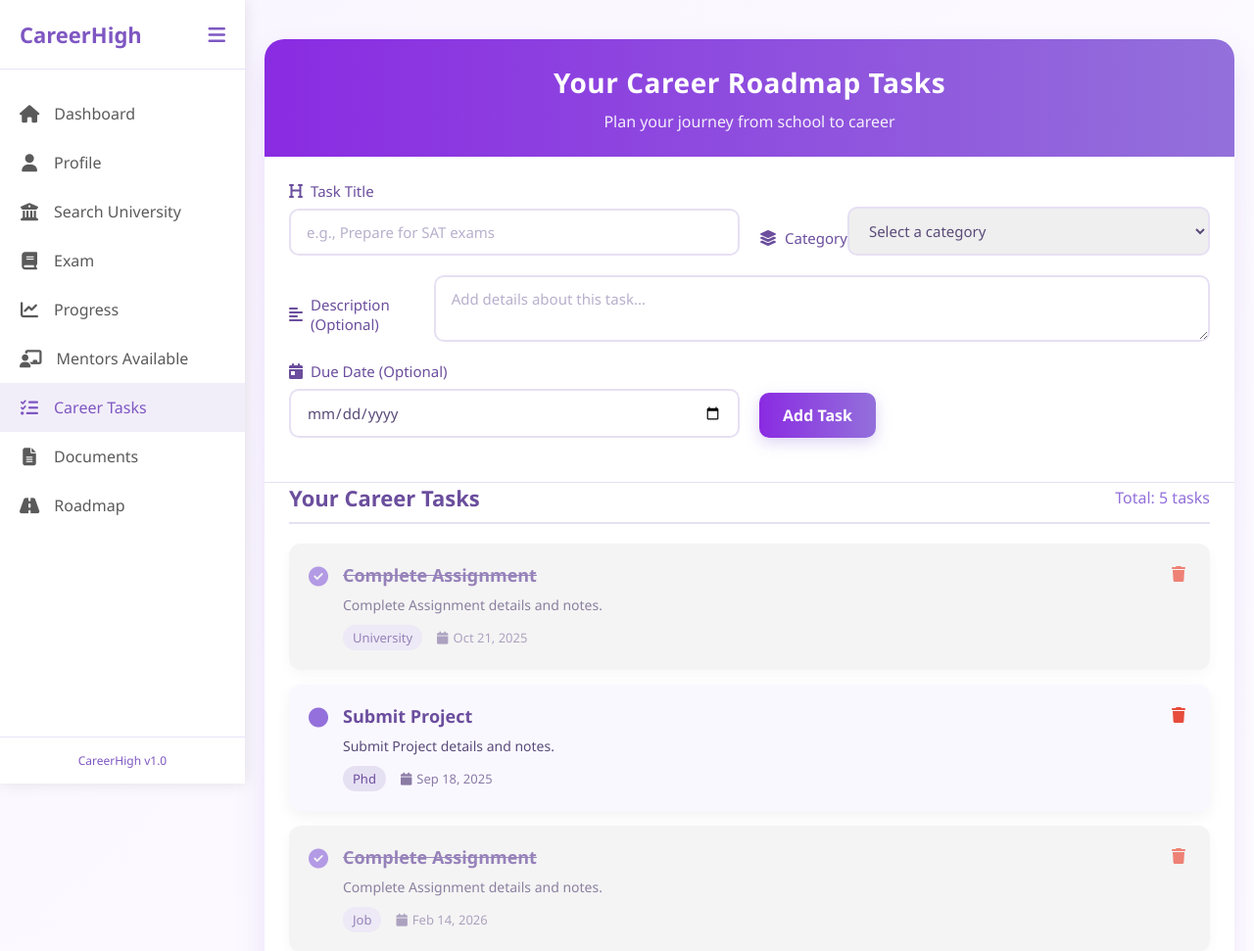
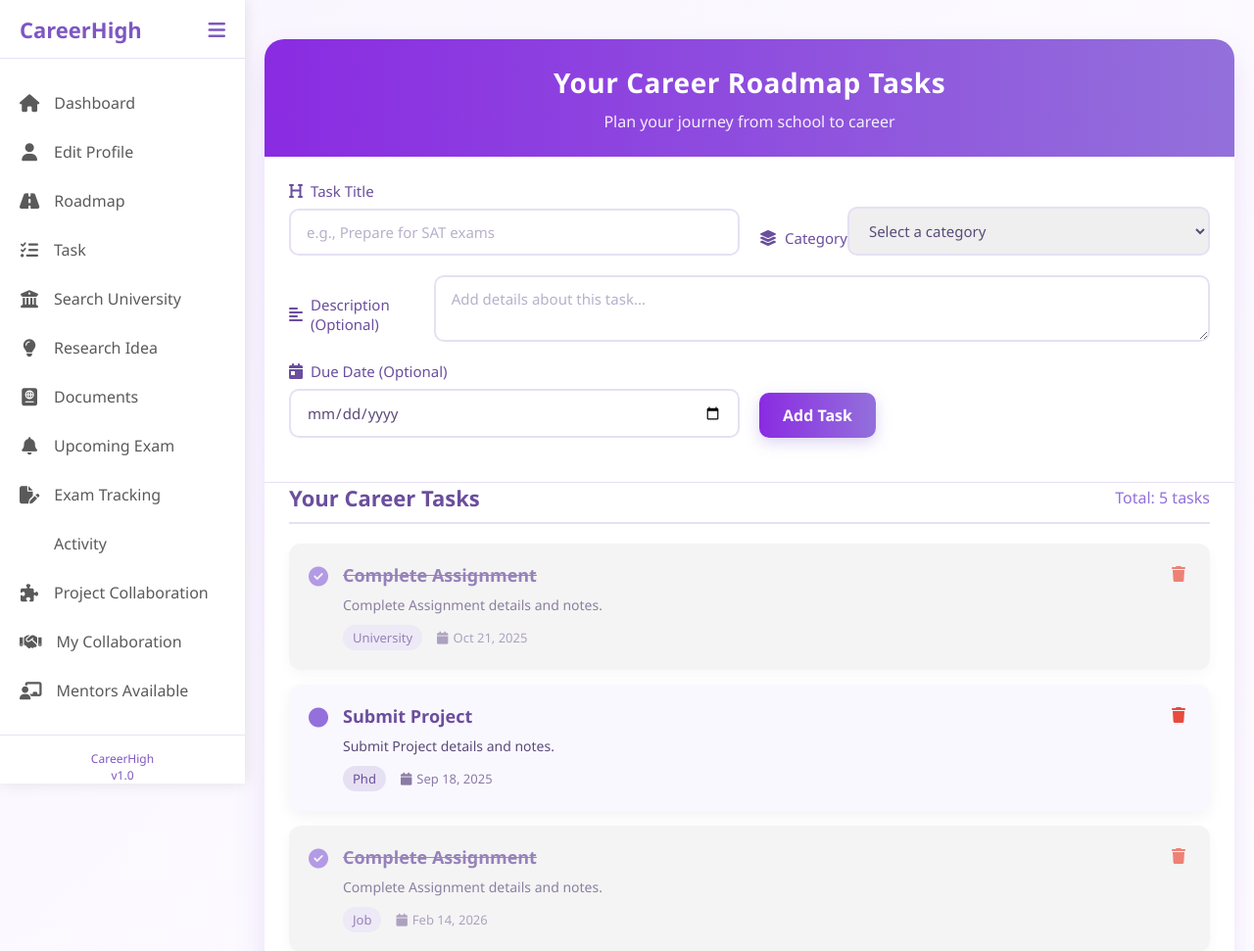
Before and after one commit to ConquerCommand/database_experiment, a PHP site: page /task.php in a window 1280 px wide. Shown: the top 971 px of the page at 98% size. Run offline with PHP 8.4, Linux system fonts and the light colour scheme; a user stored in the database is signed in; data comes from the database, SQL or seed files in the repository.

Commit message:
Update task.php

```diff
--- a/370store/task.php
+++ b/370store/task.php
@@ -113,7 +113,7 @@ if ($result && mysqli_num_rows($result) > 0) {
     <link rel="stylesheet" href="/370store/css/task.css">   <!-- the link should be changed if css file is not loaded -->
 </head>
 <body>
-    <!-- Sidebar (same as UniversityFilter.php) -->
+    <!-- Sidebar -->
 <div class="sidebar">
     <div class="sidebar-header">
         <div class="logo">CareerHigh</div>
@@ -126,41 +126,57 @@ if ($result && mysqli_num_rows($result) > 0) {
             <i class="fas fa-home"></i>
             <span>Dashboard</span>
         </a>
-            <a href="#" class="menu-item">
+        <a href="studentProfile.php" class="menu-item">
             <i class="fas fa-user"></i>
-                <span>Profile</span>
+            <span>Edit Profile</span>
+        </a>
+        <a href="roadmap.php" class="menu-item">
+            <i class="fa-solid fa-road"></i>
+            <span>Roadmap</span>
+        </a>
+        <a href="task.php" class="menu-item">
+            <i class="fas fa-tasks"></i>
+            <span>Task</span>
         </a>
         <a href="UniversityFilter.php" class="menu-item">
             <i class="fa fa-university" aria-hidden="true"></i>
             <span>Search University</span>
         </a>
-            <a href="#" class="menu-item">
-                <i class="fas fa-book"></i>
-                <span>Exam</span>
+        <a href="research_idea.php" class="menu-item">
+            <i class="fa-solid fa-lightbulb"></i>
+            <span>Research Idea</span>
+        </a>
+        <a href="document.php" class="menu-item">
+            <i class="fa-solid fa-passport"></i>
+            <span>Documents</span>
         </a>
         <a href="#" class="menu-item">
-                <i class="fas fa-chart-line"></i>
-                <span>Progress</span>
+            <i class='fas fa-bell'></i>
+            <span>Upcoming Exam</span>
+        </a>
+        <a href="ExamTracker.php" class="menu-item">
+            <i class="fa-solid fa-file-pen"></i>
+            <span>Exam Tracking</span>
+        </a>
+        <a href="#" class="menu-item">
+                <i class="bi bi-activity"></i>
+            <span>Activity</span>
+        </a>
+        <a href="ResearchCollaboration.php" class="menu-item">
+                <i class="fa-solid fa-puzzle-piece"></i>
+            <span>Project Collaboration</span>
+        </a>
+        <a href="MyCollab.php" class="menu-item">
+                <i class="fas fa-handshake"></i>
+            <span>My Collaboration</span>
         </a>
         <a href="MentorFilter.php" class="menu-item">
             <i class="fa-solid fa-chalkboard-user"></i>
             <span>Mentors Available</span>
         </a>
-            <a href="task.php" class="menu-item active">
-                <i class="fas fa-tasks"></i>
-                <span>Career Tasks</span>
-            </a>
-            <a href="document.php" class="menu-item">
-                <i class="fas fa-file-alt"></i>
-                <span>Documents</span>
-            </a>
-            <a href="roadmap.php" class="menu-item">
-                <i class="fas fa-road"></i>
-                <span>Roadmap</span>
-            </a>
     </div>
     <div class="sidebar-footer">
-            <span>CareerHigh v1.0</span>
+        <span>CareerHigh<br>v1.0</span>
     </div>
 </div>
 
@@ -180,8 +196,8 @@ if ($result && mysqli_num_rows($result) > 0) {
                         <input type="text" id="title" name="title" placeholder="e.g., Prepare for SAT exams" required>
                     </div>
 
-                    <div class="form-group">
-                        <label for="category"><i class="fas fa-layer-group"></i> Category</label>
+                    <div class="form-group" >
+                        <label for="category"><i class="fas fa-layer-group"></i> Category </label>
                         <select id="category" name="category" required>
                             <option value="">Select a category</option>
                             <option value="school">School</option>
```
Lines whose indentation alone changed are shown as unchanged.
